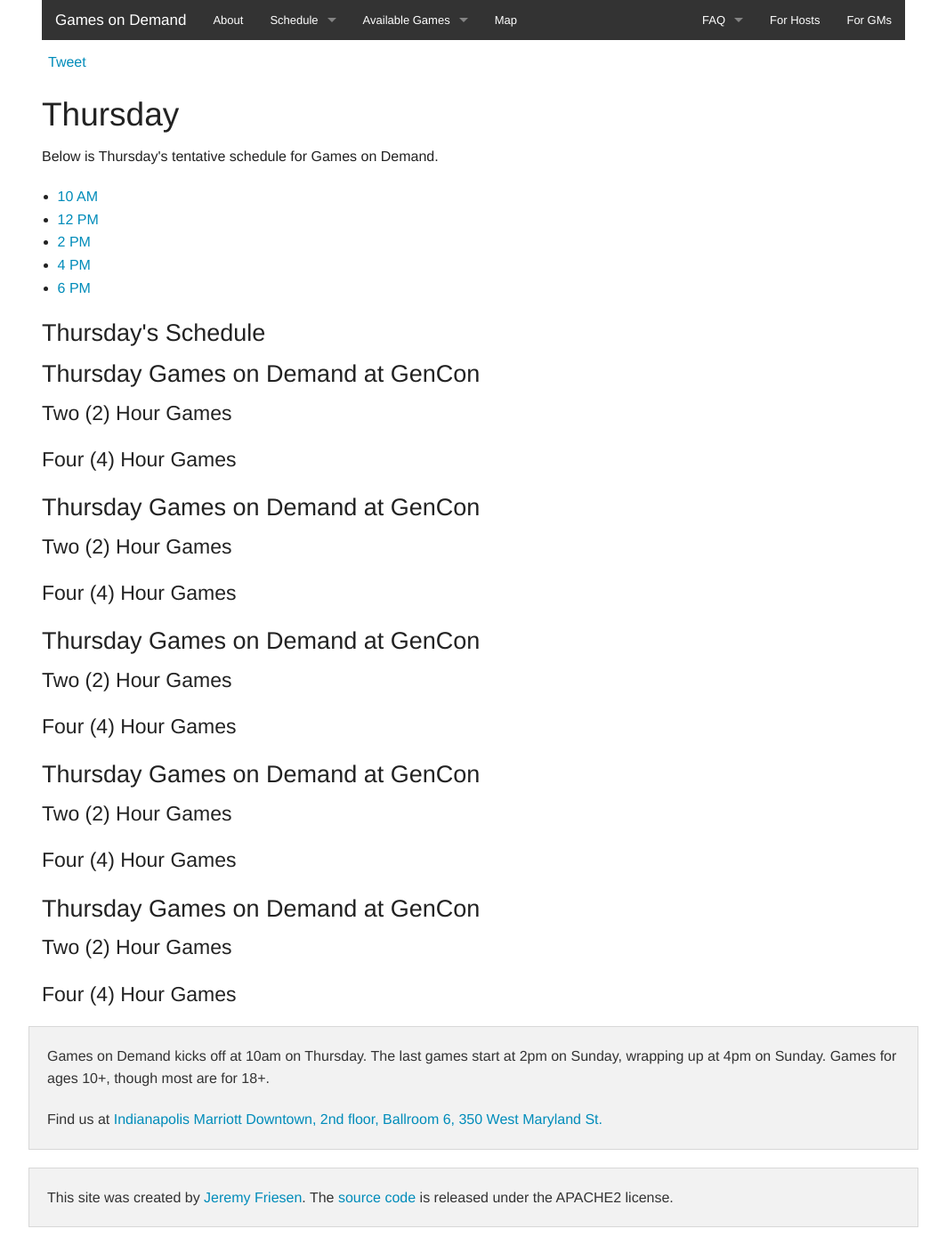
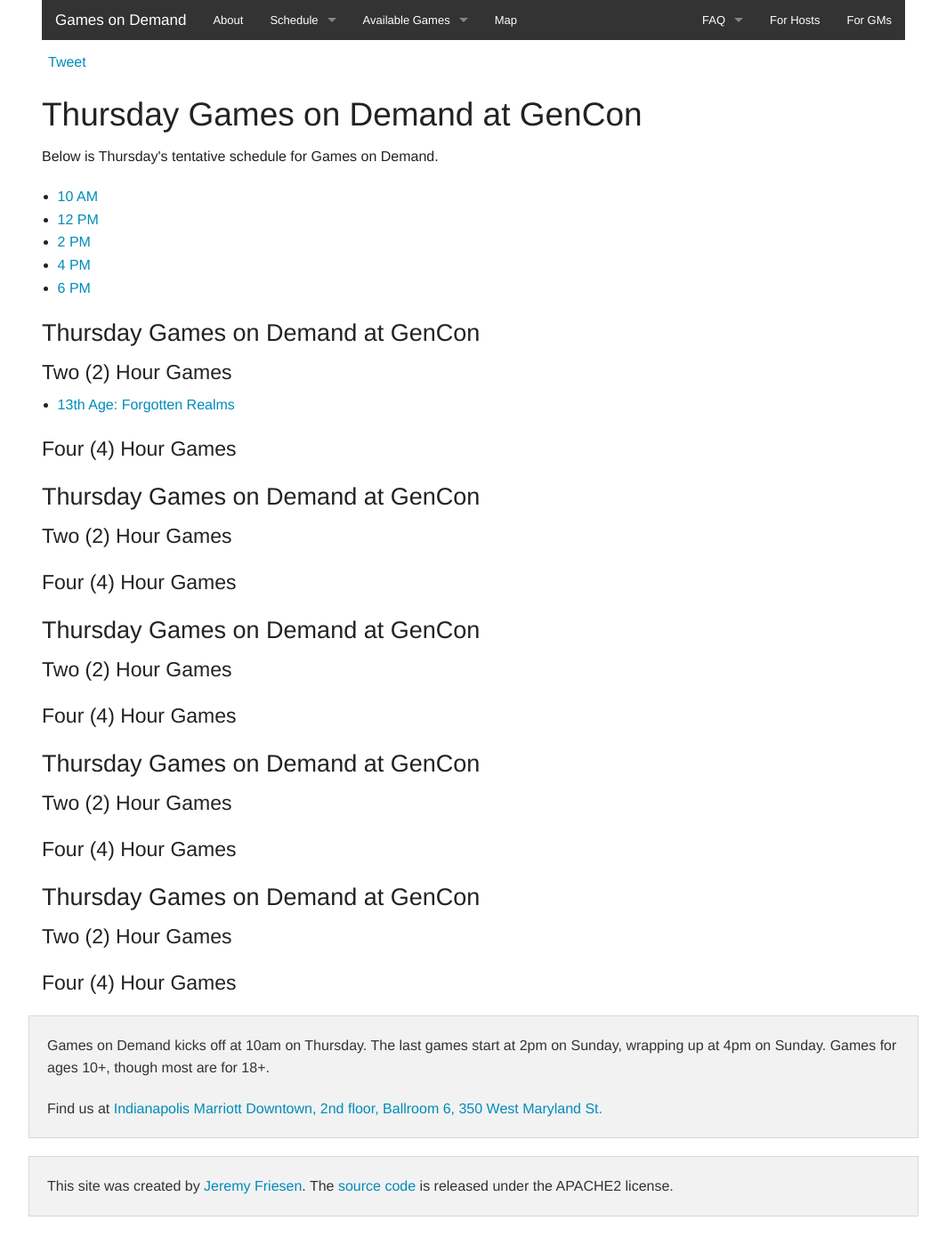
Before and after one commit to gamesondemand/gamesondemand.github.io, a Jekyll site: the page built from thursday/index.html, in a window 1280 px wide. Shown: the whole page at 89% size, without its empty margins (108-1171 px from the left). Built offline with Jekyll 4.4.1, drawn with Linux system fonts in a browser that asks for light colours; Markdown is read by kramdown in place of the engine named in the settings; comment, search, counter and statistics services are not loaded.

Commit message:
Adding fake times data

```diff
--- /dev/null
+++ b/Gemfile
@@ -0,0 +1,3 @@
+source 'https://rubygems.org'
+
+gem 'github-pages'
--- /dev/null
+++ b/_data/facilitator.yml
@@ -0,0 +1,5 @@
+- name: dave-younce
+  times:
+  - day: thursday
+    slot: 2pm
+    max_duration: 4
--- a/_data/times.yml
+++ b/_data/times.yml
@@ -7,6 +7,8 @@ thursday:
       time: 2014-08-14 10:00:00 -0400
       abbreviation: 10am
       two_hour_games:
+      - game_id: 13th-age-forgotten-realms
+        facilitator_id: dave-younce
       four_hour_games:
     12pm:
       time: 2014-08-14 12:00:00 -0400
--- a/_includes/day.html
+++ b/_includes/day.html
@@ -1,6 +1,6 @@
 <section id="{{ day.day | date: '%A' | downcase }}" class="day" itemscope itemtype="http://schema.org/SocialEvent">
   <header class="day-header">
-    <h2 class="header"><time datetime="{{ day.day }}">{{ day.day | date: '%A' }}</time></h2>
+    <h2 class="header"><time datetime="{{ day.day }}">{{ page.title }}</time></h2>
     <meta itemprop="startDate" content="{{ day.day | date: '%Y-%M-%d' }}">
     <meta itemprop="doorTime" content="{{ day.day | date: '%Y-%M-%d' }}T10:00:00-0400">
     <meta itemprop="duration" content="{{ day.day | date: '%Y-%M-%d' }}T10:00:00-0400/P{{ day.duration }}">
@@ -16,7 +16,6 @@
       <li><a href="#{{ time.time | date: '%A-%H' | downcase }}">{{ time.time | date: "%l %p" }}</a></li>
       {% endfor %}
     </ul>
-    <h3>{{ day.day | date: '%A' }}'s Schedule</h2>
     {% for data in day.times %}
       {% assign time = data[1] %}
       {% include time.html time=time %}
--- a/_includes/time.html
+++ b/_includes/time.html
@@ -10,9 +10,12 @@
     </header>
     <div class="content">
       <ul class="time-slot-game-list">
-        {% for game_id in time.two_hour_games %}
-          {% assign game = site.data.games[game_id] %}
-          <li class="time-slot-game-list-item">{{ game.name }}</li>
+        {% for data in time.two_hour_games %}
+          {% assign game = site.data.games[data.game_id] %}
+          {% assign offering = game.facilitators[data.facilitator_id] %}
+          <li class="time-slot-game-list-item">
+            <a href="/available-games/{{ data.game_id }}/#{{ data.facilitator_id }}">{{ offering.name }}</a>
+          </li>
         {% endfor %}
       </ul>
     </div>
```
Also changed, not shown: Gemfile.lock (added).
